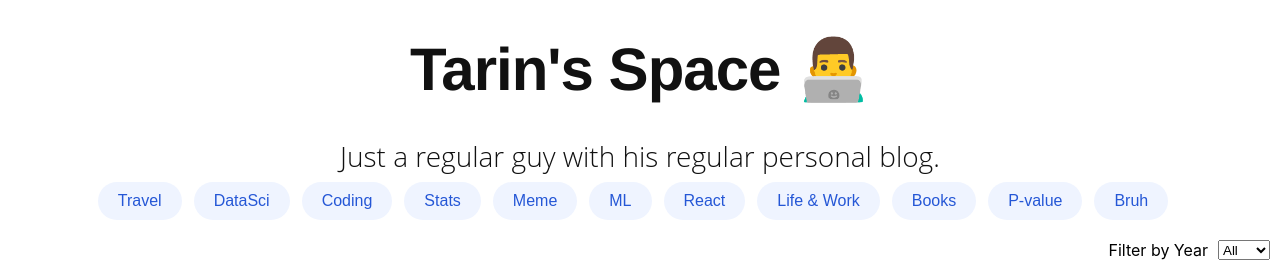
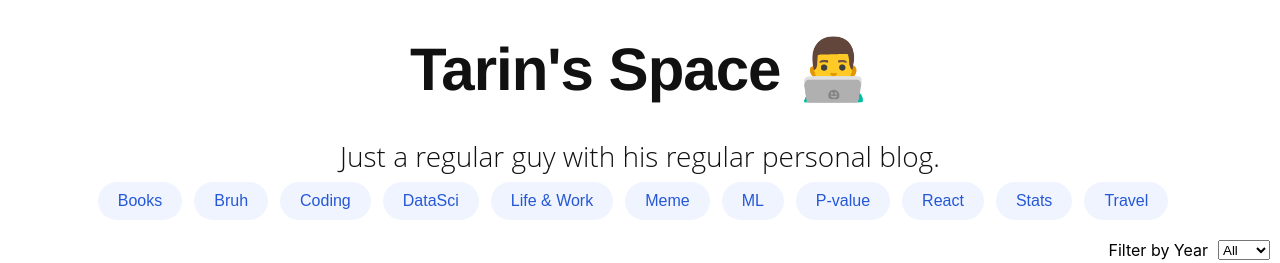
Before and after one commit to TarinNoovare/my-personal-blog, a React (Create React App) app: page / in a window 1280 px wide. Shown: the top 263 px of the page. Built offline with nearby package versions, Linux system fonts and the light colour scheme.

Commit message:
Edit tag pills button to toggle status by using opacity

```diff
--- a/src/components/TagsBar/TagPillsContainer.js
+++ b/src/components/TagsBar/TagPillsContainer.js
@@ -1,37 +1,49 @@
 import "./TagPillsContainer.css";
+import { useState } from "react";
 
 function TagPillsContainer() {
-  const tagsPillList = [
-    "Travel",
-    "DataSci",
-    "Coding",
-    "Stats",
-    "Meme",
-    "ML",
-    "React",
-    "Life & Work",
-    "Books",
-    "P-value",
-    "Bruh",
-  ];
-  const tagsPillListComponent = [];
+  const [selectedTagsPillList, setSelectedTagsPillList] = useState({
+    Books: "selected",
+    Bruh: "selected",
+    Coding: "selected",
+    DataSci: "selected",
+    "Life & Work": "selected",
+    Meme: "selected",
+    ML: "selected",
+    "P-value": "selected",
+    React: "selected",
+    Stats: "selected",
+    Travel: "selected",
+  });
 
-  const onTagButtonClickHandler = (event) => {
-    console.log(event.target.value);
+  const onTagPillSelect = (event) => {
+    // console.log(event.target.value);
+    const tagName = event.target.value;
+    const tagStatus = selectedTagsPillList[tagName];
+    const tagNewStatus = tagStatus === "selected" ? "non-selected" : "selected";
+
+    setSelectedTagsPillList((prevState) => {
+      return {
+        ...prevState,
+        [tagName]: tagNewStatus,
+      };
+    });
   };
 
-  tagsPillList.forEach((tag) =>
+  const tagsPillListComponent = [];
+  for (let key in selectedTagsPillList) {
+    const isPillShow = selectedTagsPillList[key] === "selected";
     tagsPillListComponent.push(
       <button
         className="tag-pill"
-        value={tag}
-        onClick={onTagButtonClickHandler}
+        style={{ opacity: isPillShow ? "100%" : "35%" }}
+        value={key}
+        onClick={onTagPillSelect}
       >
-        {tag}
+        {key}
       </button>
-    )
-  );
-
+    );
+  }
   return <div className="tag-pills-container">{tagsPillListComponent}</div>;
 }
 
```
